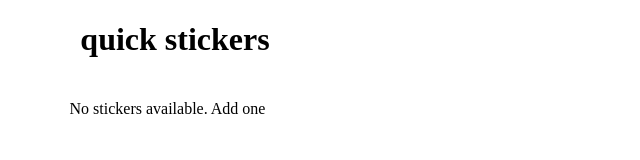
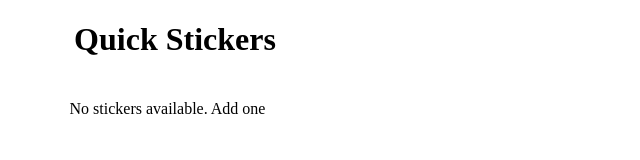
Before and after one commit to ChungusBeliever/QuickStickers, a website built with Vite: page index.html in a window 1280 px wide. Shown: the top 160 px of the page, without its empty margins (0-640 px from the left). Built offline with nearby package versions, Linux system fonts and the light colour scheme; some packages are replaced by stand-ins of ours.

Commit message:
Updated README

```diff
--- a/index.html
+++ b/index.html
@@ -9,7 +9,7 @@
         <link rel="stylesheet" href="src/style.css">
     </head>
     <body>
-        <h1>quick stickers</h1>
+        <h1>Quick Stickers</h1>
 
         <div class="sticker-buttons" id="sticker-container">
         </div>
```
Also changed, not shown: README.md.
